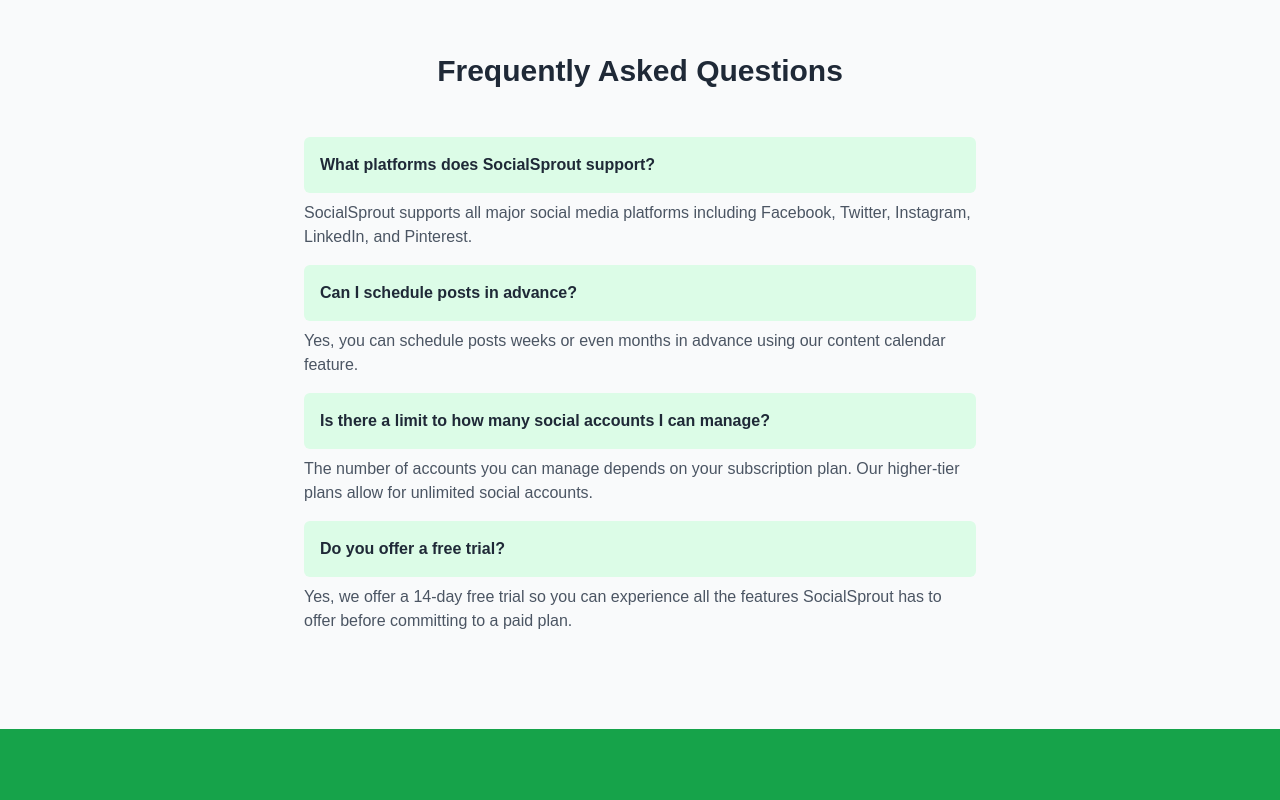
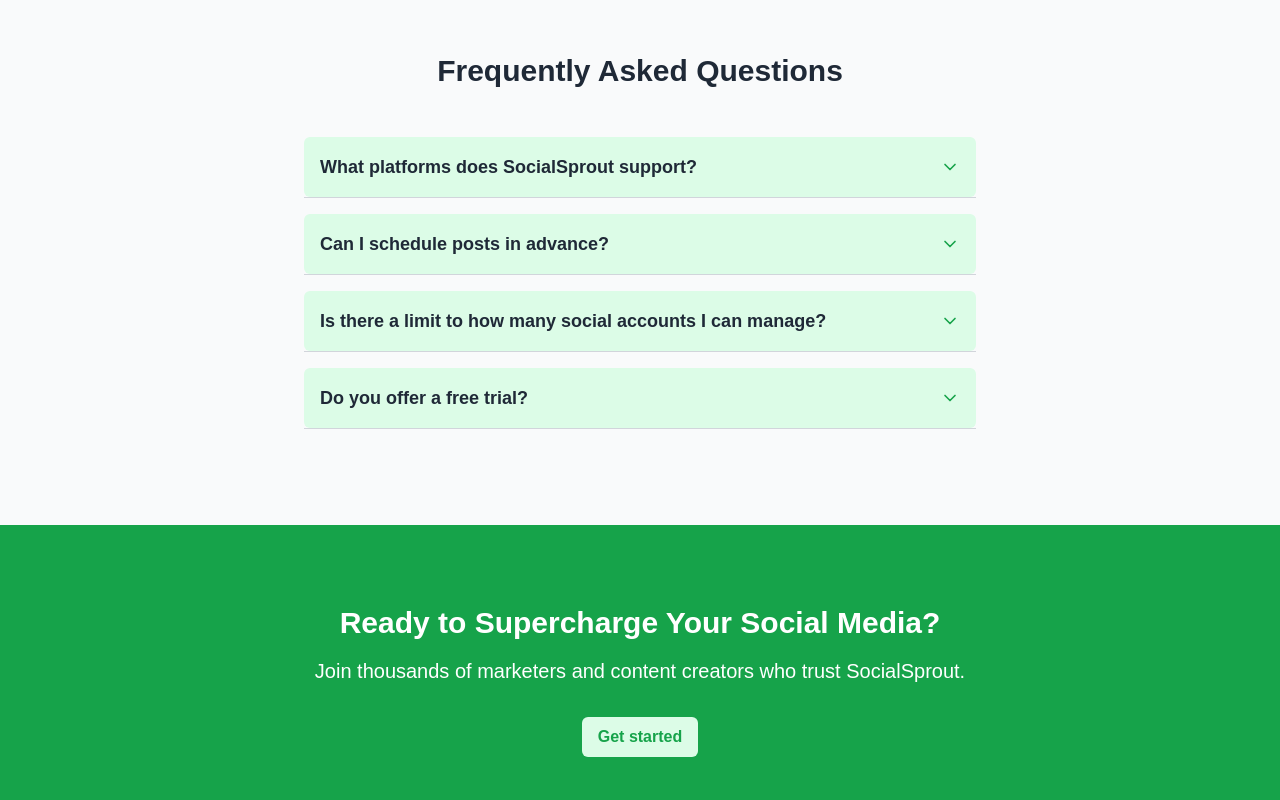
Before and after one commit to karan-panda/Tech_G, a Next.js app: page / in a window 1280 px wide. Shown: the part 1100-1900 px from the top of the page. Built offline with nearby package versions, Linux system fonts and the light colour scheme.

Commit message:
Landing page with transitions

```diff
--- a/app/page.js
+++ b/app/page.js
@@ -4,6 +4,7 @@
 import { Button } from "@/components/button";
 import Link from "next/link";
 import { ChevronUp } from "lucide-react";
+import { ChevronDown } from "lucide-react";
 import { Sprout, Facebook, Twitter, Instagram, Linkedin } from "lucide-react";
 import { Calendar, BarChart2, Globe, Clock } from "lucide-react";
 import Image from "next/image";
@@ -12,6 +13,13 @@
 
 // Header component
 function Header() {
+  const scrollToSection = (id) => {
+    const section = document.getElementById(id);
+    if (section) {
+      section.scrollIntoView({ behavior: "smooth" });
+    }
+  };
+
   return (
     <header className="py-4 px-6 bg-white shadow-sm">
       <div className="container mx-auto flex justify-between items-center">
@@ -20,15 +28,12 @@
           <span className="text-xl font-bold text-gray-800">SocialSprout</span>
         </Link>
         <nav className="hidden md:flex space-x-4">
-          <Link href="#features" className="text-gray-600 hover:text-gray-800">
+          <button onClick={() => scrollToSection("features")} className="text-gray-600 hover:text-black">
             Features
-          </Link>
-          <Link href="#faq" className="text-gray-600 hover:text-gray-800">
+          </button>
+          <button onClick={() => scrollToSection("faq")} className="text-gray-600 hover:text-black">
             FAQ
-          </Link>
-          {/* <Link href="#" className="text-gray-600 hover:text-gray-800">
-            Pricing
-          </Link> */}
+          </button>
         </nav>
         <div className="flex space-x-2">
           <Button variant="outline">Log In</Button>
@@ -38,6 +43,7 @@
     </header>
   );
 }
+
 
 // Hero component
 function Hero() {
@@ -150,6 +156,12 @@
 ];
 
 function FAQ() {
+  const [openIndex, setOpenIndex] = useState(null);
+
+  const toggleFAQ = (index) => {
+    setOpenIndex(openIndex === index ? null : index);
+  };
+
   return (
     <section id="faq" className="py-20 bg-gray-50">
       <div className="container mx-auto px-6">
@@ -158,13 +170,29 @@
         </h2>
         <div className="w-full max-w-2xl mx-auto">
           {faqs.map((faq, index) => (
-            <div key={index} className="mb-4">
-              <div className="bg-green-100 p-4 rounded-md mb-2">
-                <h3 className="text-l font-semibold text-gray-800">
+            <div key={index} className="mb-4 border-b border-gray-300">
+              <button
+                onClick={() => toggleFAQ(index)}
+                className="w-full flex justify-between items-center bg-green-100 p-4 rounded-md transition-all duration-500 ease-in-out"
+              >
+                <h3 className="text-lg font-semibold text-gray-800">
                   {faq.question}
                 </h3>
+                <ChevronDown
+                  className={`h-5 w-5 text-green-600 transition-transform duration-300 ${
+                    openIndex === index ? "rotate-180" : "rotate-0"
+                  }`}
+                />
+              </button>
+              <div
+                className={`overflow-hidden transition-all duration-500 ease-in-out ${
+                  openIndex === index ? "max-h-96 opacity-100" : "max-h-0 opacity-0"
+                }`}
+              >
+                <p className="text-gray-600 p-4 bg-white rounded-md">
+                  {faq.answer}
+                </p>
               </div>
-              <p className="text-gray-600">{faq.answer}</p>
             </div>
           ))}
         </div>
--- a/package.json
+++ b/package.json
@@ -20,6 +20,7 @@
     "date-fns": "^3.0.0",
     "lucide-react": "^0.474.0",
     "next": "15.1.6",
+    "node": "^18.20.6",
     "react": "^18.0.0",
     "react-day-picker": "^8.10.1",
     "react-dom": "^18.0.0",
```
Also changed, not shown: 1 other file (tests, documents, lock files or other folders).
